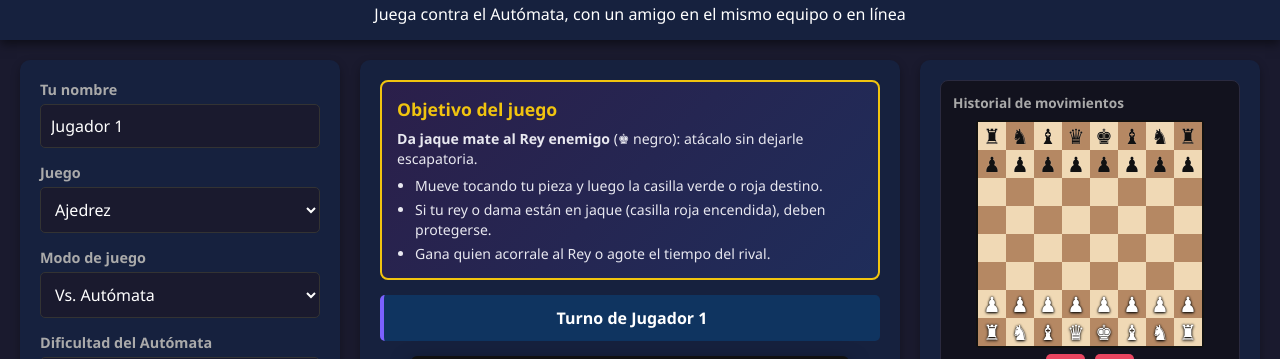
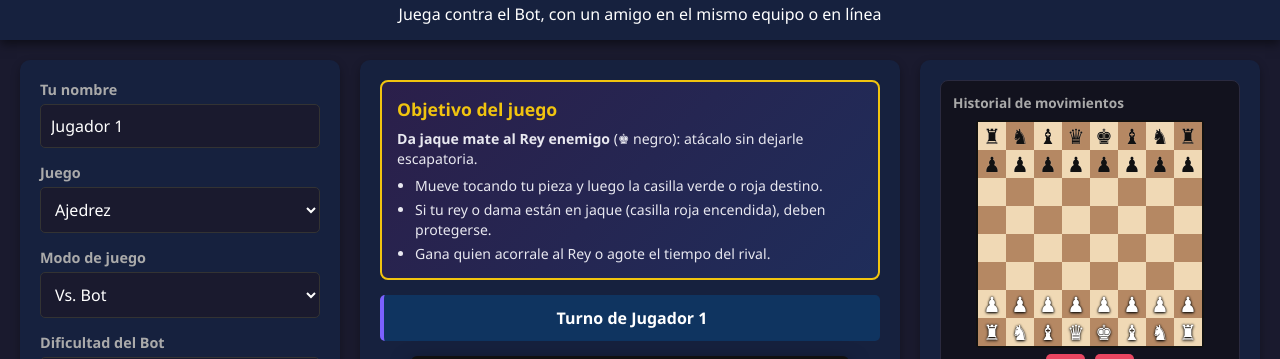
Before and after one commit to Licuaddemanzana0328/Ajedrez, a plain HTML site: page index.html in a window 1280 px wide. Shown: the part 56-415 px from the top of the page. Drawn offline with Linux system fonts and the light colour scheme.

Commit message:
Add files via upload

```diff
--- a/index.html
+++ b/index.html
@@ -19,7 +19,7 @@
 <body>
     <header>
         <h1>Centro de Juegos: Ajedrez</h1>
-        <p>Juega contra el Autómata, con un amigo en el mismo equipo o en línea</p>
+        <p>Juega contra el Bot, con un amigo en el mismo equipo o en línea</p>
     </header>
 
     <div class="main-layout">
@@ -39,9 +39,9 @@
             <div class="form-group">
                 <label for="mode-select">Modo de juego</label>
                 <select id="mode-select">
-                    <option value="ai">Vs. Autómata</option>
+                    <option value="ai">Vs. Bot</option>
                     <option value="local">Vs. Humano (Local)</option>
-                    <option value="online">Online (otra computadora)</option>
+                    <option value="online">Online</option>
                 </select>
             </div>
             <div class="network-panel" id="network-panel" style="display: none;">
@@ -52,7 +52,7 @@
                 <button id="connect-btn" type="button">Conectar</button>
             </div>
             <div class="form-group" id="difficulty-group">
-                <label for="difficulty-select">Dificultad del Autómata</label>
+                <label for="difficulty-select">Dificultad del Bot</label>
                 <select id="difficulty-select">
                     <option value="learn">Aprendiz (al azar)</option>
                     <option value="easy">Fácil</option>
@@ -86,7 +86,7 @@
             <button id="start-btn" type="button">Iniciar / Reiniciar Juego</button>
             <div class="scoreboard">
                 <div class="score-box"><div id="p1-label">Jugador 1</div><div class="score-value" id="p1-score">0</div></div>
-                <div class="score-box"><div id="p2-label">Autómata</div><div class="score-value" id="p2-score">0</div></div>
+                <div class="score-box"><div id="p2-label">Bot</div><div class="score-value" id="p2-score">0</div></div>
             </div>
         </aside>
 
```
